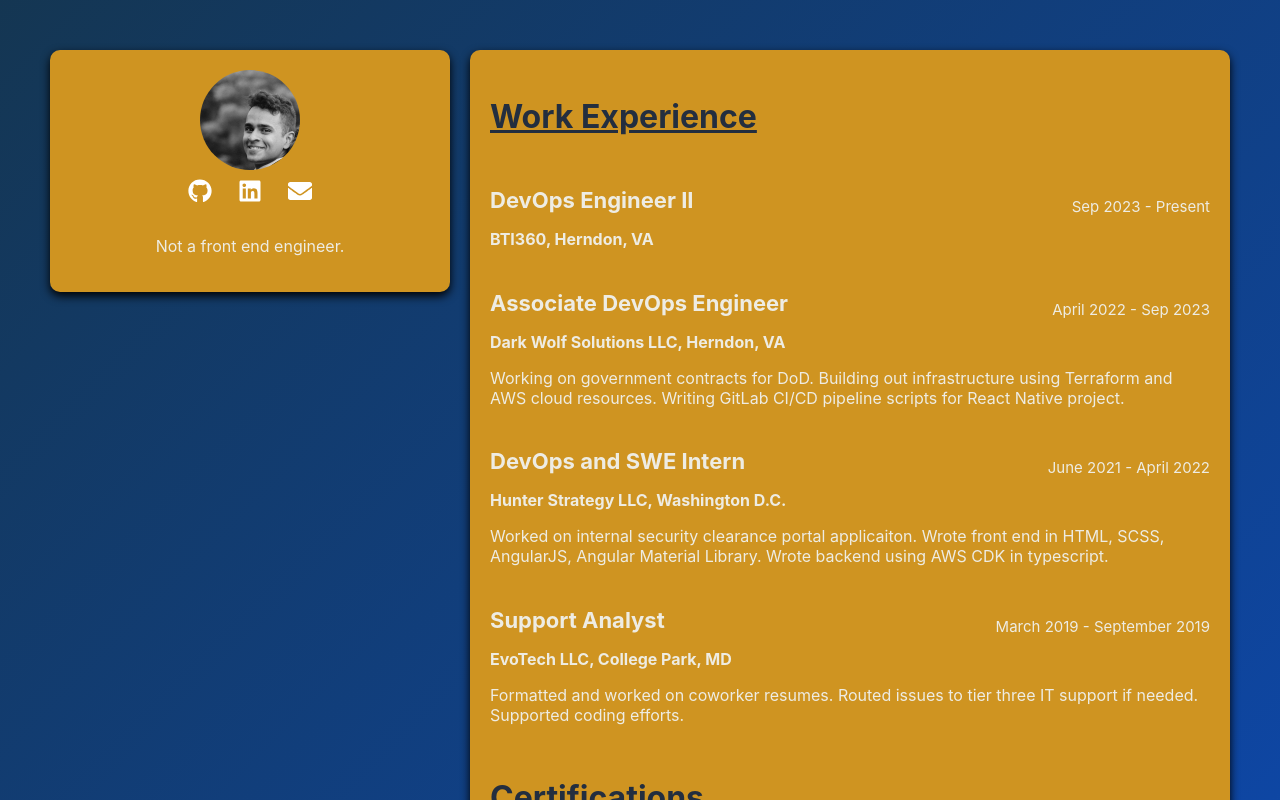
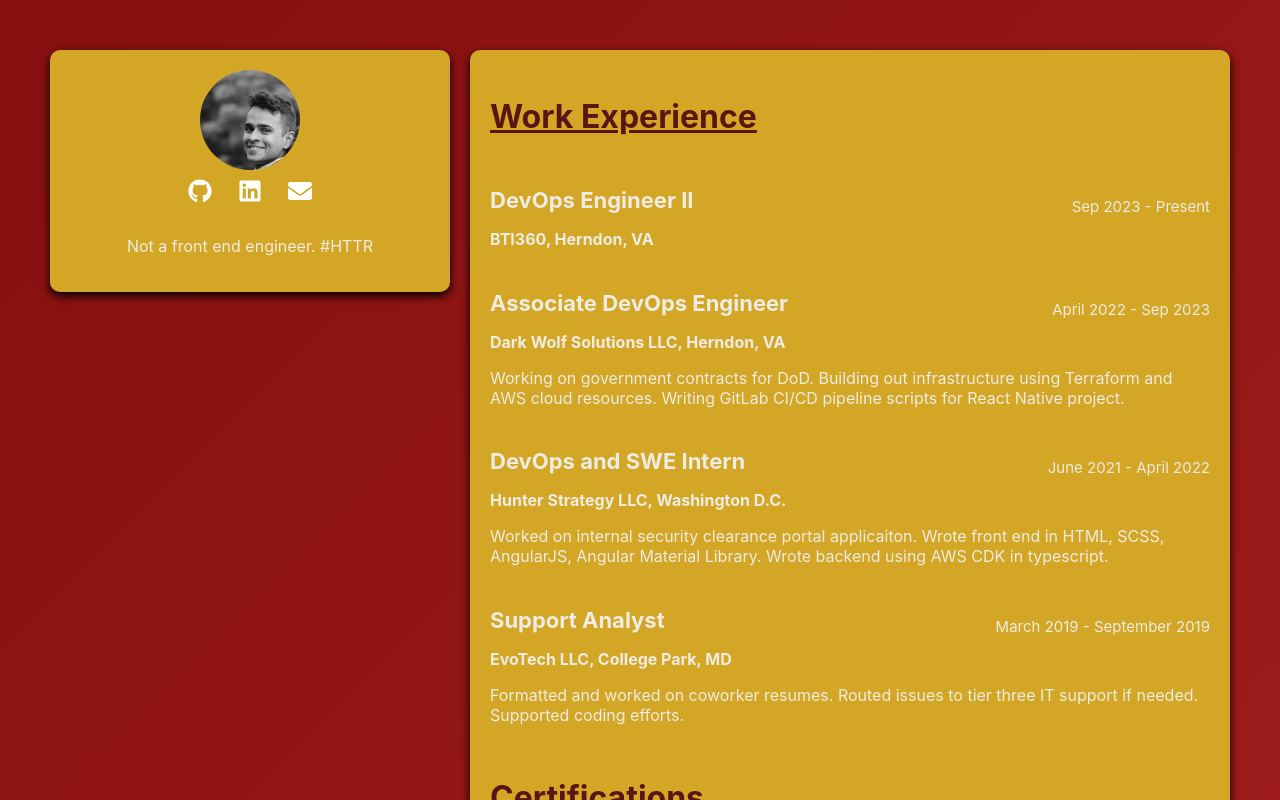
Before and after one commit to calebvarghese/resume, a React (Create React App) app in the folder frontend/: page / in a window 1280 px wide. Shown: the top 800 px of the page. Built offline with nearby package versions, Linux system fonts and the light colour scheme.

Commit message:
refactor colors and add httr

```diff
--- a/frontend/src/homepage.js
+++ b/frontend/src/homepage.js
@@ -27,7 +27,7 @@ function HomePage() {
             </a>
         </div>
 
-        <p>Not a front end engineer.</p>
+        <p>Not a front end engineer. #HTTR</p>
       </div>
 
       {/* Work Experience Section */}
--- a/frontend/src/index.css
+++ b/frontend/src/index.css
@@ -1,6 +1,5 @@
 :root{
-  --card-color: #CF9421;
-  --socialIcon:   #666666;    /* Social links icon color */
+  --card-color: #D3A625;
 }
 
 body {
@@ -12,9 +11,9 @@ body {
   -moz-osx-font-smoothing: grayscale;
   color: #EEECE3;
   padding: 30px;
-  background: linear-gradient(-45deg, #E1F7F5, #9AC8CD, #0E46A3, #153448, #232E3F);
+  background: linear-gradient(-45deg, #FFFFFF, #9E1C1C, #7D0A0A, #5B1414);
   background-size: 400% 400%;
-  animation: gradient 60s ease infinite;
+  animation: gradient 30s ease infinite;
 }
 
 @keyframes gradient {
@@ -31,7 +30,7 @@ body {
 
 
 .header {
-  color: #232E3F;
+  color: #5B1414;
   font-size: xx-large;
   text-decoration: underline;
 }
```
